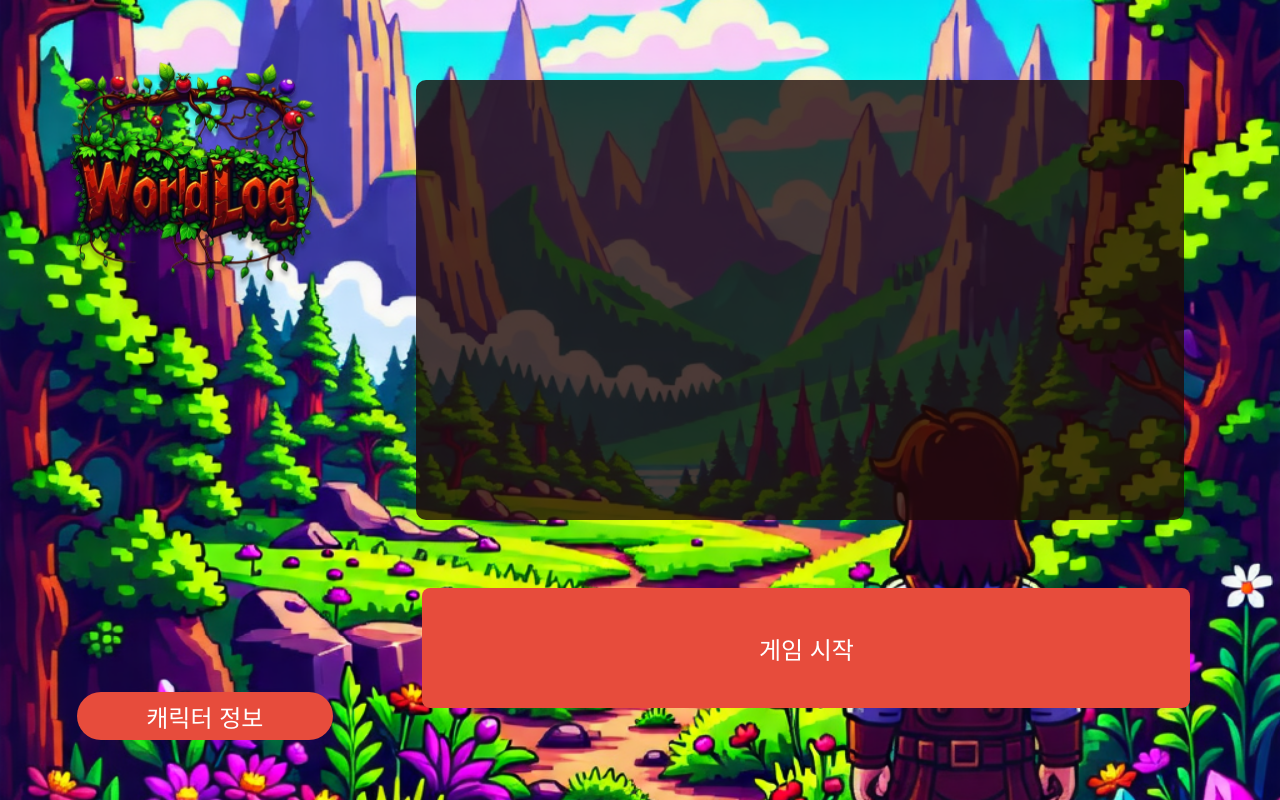
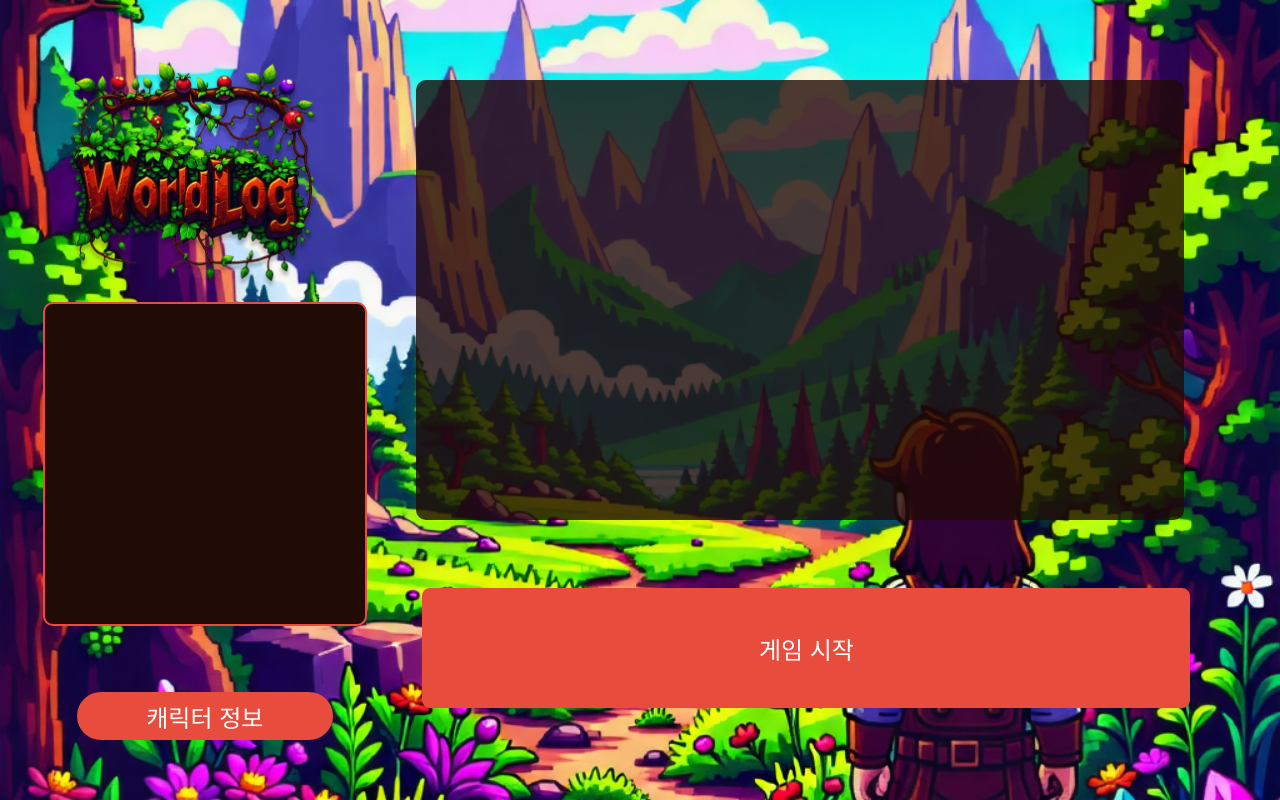
Before and after one commit to kim-yejunn/WorldLog, a Flask app: page /main in a window 1280 px wide. Run offline with Flask 3, Linux system fonts and the light colour scheme; some libraries are stand-ins or nearby versions.

Commit message:
image-container 이미지 출력되게 수정

```diff
--- a/templates/main.html
+++ b/templates/main.html
@@ -10,7 +10,7 @@
 <body>
     <div class="background"></div>
     <img src="static/title.png" alt="게임 로고" onclick="goToRoot()">
-    <div id="character-image-container" class="character-image-container"></div>
+    <div id="image-container" class="image-container"></div>
     <div id="response" class="response-container"></div>
     <button type="button" id="status">캐릭터 정보</button>
     <div class="button-container">
```
